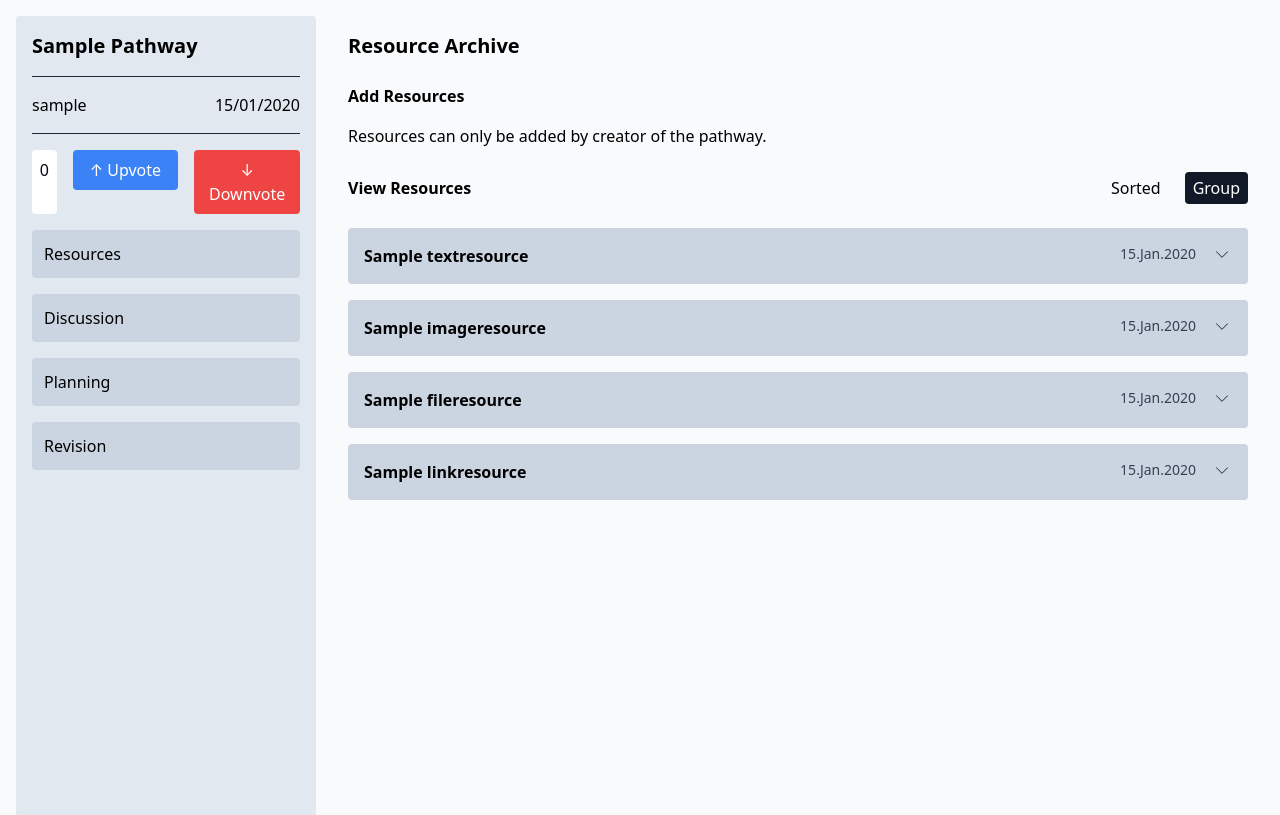
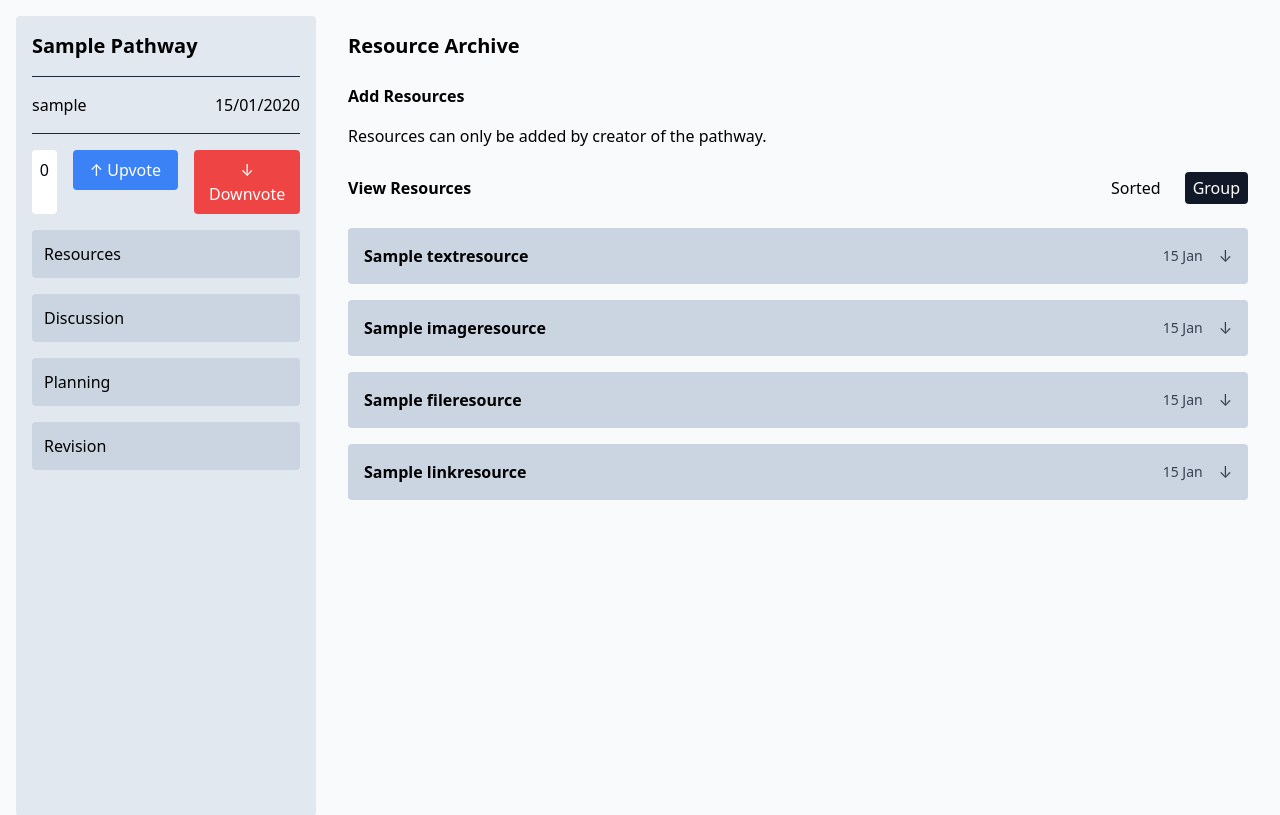
Before and after one commit to sd4483/Pathways, a Django app: page /pathways/pathway/1/resources-sorted/ in a window 1280 px wide. Shown: the part 64-879 px from the top of the page. Run offline with Django 4.2, Linux system fonts and the light colour scheme; tables that the repository leaves empty hold one stand-in row (values such as "Sample post"); grey boxes marked "Sample" are stand-in pictures.

Commit message:
Simplified resourse template a bit
Prettified file URLS

Changed SVG icons to simple emojis

Removed year from created date

```diff
--- a/pathways/models.py
+++ b/pathways/models.py
@@ -72,6 +72,7 @@ class FileResource(models.Model):
     title = models.CharField(max_length=200)
     notes = models.TextField()
     attachment = models.FileField(upload_to='files/')
+    name = models.CharField(max_length=300)
     created_by = models.ForeignKey(User, on_delete=models.CASCADE)
     created_at = models.DateTimeField(auto_now_add=True)
 
--- a/pathways/resources_view.py
+++ b/pathways/resources_view.py
@@ -164,6 +164,7 @@ def file_resource_view(request, pathway_id):
         file_resource_form = FileResourceForm(request.POST or None, request.FILES or None)
         if file_resource_form.is_valid():
             file_resource = file_resource_form.save(commit=False)
+            file_resource.name = file_resource.attachment.name
             file_resource.pathway = pathway
             file_resource.created_by = request.user
             file_resource.save()
@@ -172,7 +173,7 @@ def file_resource_view(request, pathway_id):
     else:
         file_resource_form = FileResourceForm()
 
-    return render(request, 'pathways/resource_archive_template.html', {'pathway':pathway, 'file_resource_form':file_resource_form})
+    return render(request, 'pathways/resource_archive_template.html', {'pathway':pathway, 'file_resource_form':file_resource_form, 'file_name':file_name})
 
 def file_resource_delete_view(request, pathway_id, resource_id):
     file_resource = get_object_or_404(FileResource, pk=resource_id)
--- a/pathways/templates/pathways/resource_sorted_template.html
+++ b/pathways/templates/pathways/resource_sorted_template.html
@@ -125,17 +125,16 @@
             </div>
         </div>
     </div>
+
     {% for resource, type in resources_sorted %}
         <div class="mb-4 rounded p-4 bg-slate-300">
 
             {% if type == "text" %}
                 <button type="button" class="font-semibold toggle-sorted-text-resource flex justify-between w-full">
                     {{ resource.title }}
-                <div class="flex gap-4">
-                    <span class="font-normal text-sm text-gray-700">{{ resource.created_at|date:"d.M.Y"  }}</span>
-                    <svg xmlns="http://www.w3.org/2000/svg" class="h-5 w-5 font-bold transform rotate-0" fill="none" viewBox="0 0 24 24" stroke="currentColor">
-                        <path strokeLinecap="round" strokeLinejoin="round" strokeWidth={2} d="M19 9l-7 7-7-7" />
-                    </svg>
+                    <div class="flex gap-4 items-center">
+                        <span class="font-normal text-sm text-gray-700">{{ resource.created_at|date:"d M"  }}</span>
+                        <div class="font-normal text-gray-700">↓</div>
                     </div>
                 </button>
                 <div class="hidden mt-4">
@@ -155,11 +154,9 @@
             {% if type == "image" %}
                 <button type="button" class="font-semibold toggle-sorted-image-resource flex justify-between w-full">
                     {{ resource.title }}
-                <div class="flex gap-4">
-                    <span class="font-normal text-sm text-gray-700">{{ resource.created_at|date:"d.M.Y"  }}</span>
-                    <svg xmlns="http://www.w3.org/2000/svg" class="h-5 w-5 font-bold transform rotate-0" fill="none" viewBox="0 0 24 24" stroke="currentColor">
-                        <path strokeLinecap="round" strokeLinejoin="round" strokeWidth={2} d="M19 9l-7 7-7-7" />
-                    </svg>
+                    <div class="flex gap-4 items-center">
+                        <span class="font-normal text-sm text-gray-700">{{ resource.created_at|date:"d M"  }}</span>
+                        <div class="font-normal text-gray-700">↓</div>
                     </div>
                 </button>
                 <div class="hidden mt-4">
@@ -179,11 +176,9 @@
             {% if type == "file" %}
                 <button type="button" class="font-semibold toggle-sorted-file-resource flex justify-between w-full">
                     {{ resource.title }}
-                <div class="flex gap-4">
-                    <span class="font-normal text-sm text-gray-700">{{ resource.created_at|date:"d.M.Y"  }}</span>
-                    <svg xmlns="http://www.w3.org/2000/svg" class="h-5 w-5 font-bold transform rotate-0" fill="none" viewBox="0 0 24 24" stroke="currentColor">
-                        <path strokeLinecap="round" strokeLinejoin="round" strokeWidth={2} d="M19 9l-7 7-7-7" />
-                    </svg>
+                    <div class="flex gap-4 items-center">
+                        <span class="font-normal text-sm text-gray-700">{{ resource.created_at|date:"d M"  }}</span>
+                        <div class="font-normal text-gray-700">↓</div>
                     </div>
                 </button>
                 <div class="mt-4 hidden">
@@ -203,11 +198,9 @@
             {% if type == "link" %}
                 <button type="button" class="font-semibold toggle-sorted-link-resource flex justify-between w-full">
                     {{ resource.title }}
-                <div class="flex gap-4">
-                    <span class="font-normal text-sm text-gray-700">{{ resource.created_at|date:"d.M.Y"  }}</span>
-                    <svg xmlns="http://www.w3.org/2000/svg" class="h-5 w-5 font-bold transform rotate-0" fill="none" viewBox="0 0 24 24" stroke="currentColor">
-                        <path strokeLinecap="round" strokeLinejoin="round" strokeWidth={2} d="M19 9l-7 7-7-7" />
-                    </svg>
+                    <div class="flex gap-4 items-center">
+                        <span class="font-normal text-sm text-gray-700">{{ resource.created_at|date:"d M"  }}</span>
+                        <div class="font-normal text-gray-700">↓</div>
                     </div>
                 </button>
                 <div class="truncate mt-4 hidden">
--- a/pathways/templates/pathways/single_pathway_template.html
+++ b/pathways/templates/pathways/single_pathway_template.html
@@ -127,6 +127,7 @@
 
             document.getElementById('text-resource-button').addEventListener('click', function() {
                 textContent.classList.toggle('hidden');
+
             });
 
             document.querySelectorAll('.toggle-text-resource').forEach(button => {
--- a/static/src/styles.css
+++ b/static/src/styles.css
@@ -532,6 +532,10 @@ video {
   --tw-backdrop-opacity:  ;
   --tw-backdrop-saturate:  ;
   --tw-backdrop-sepia:  ;
+}
+
+.collapse {
+  visibility: collapse !important;
 }
 
 .static {
@@ -1091,6 +1095,11 @@ video {
   color: rgb(255 255 255 / var(--tw-text-opacity)) !important;
 }
 
+.text-blue-600 {
+  --tw-text-opacity: 1 !important;
+  color: rgb(37 99 235 / var(--tw-text-opacity)) !important;
+}
+
 .underline {
   text-decoration-line: underline !important;
 }
```
Also changed, not shown: pathways/templates/pathways/resource_archive_template.html (+9 -29 lines), media/files/20230201_083746.jpeg (added), media/files/behavior-in-psychology-examples-and-explanation-1024x724.jpg (added), pathways/migrations/0018_fileresource_name.py (added), pathways/migrations/0019_remove_fileresource_name.py (added), pathways/migrations/0020_fileresource_name.py (added), 3 other files. Lines whose indentation alone changed are shown as unchanged.
